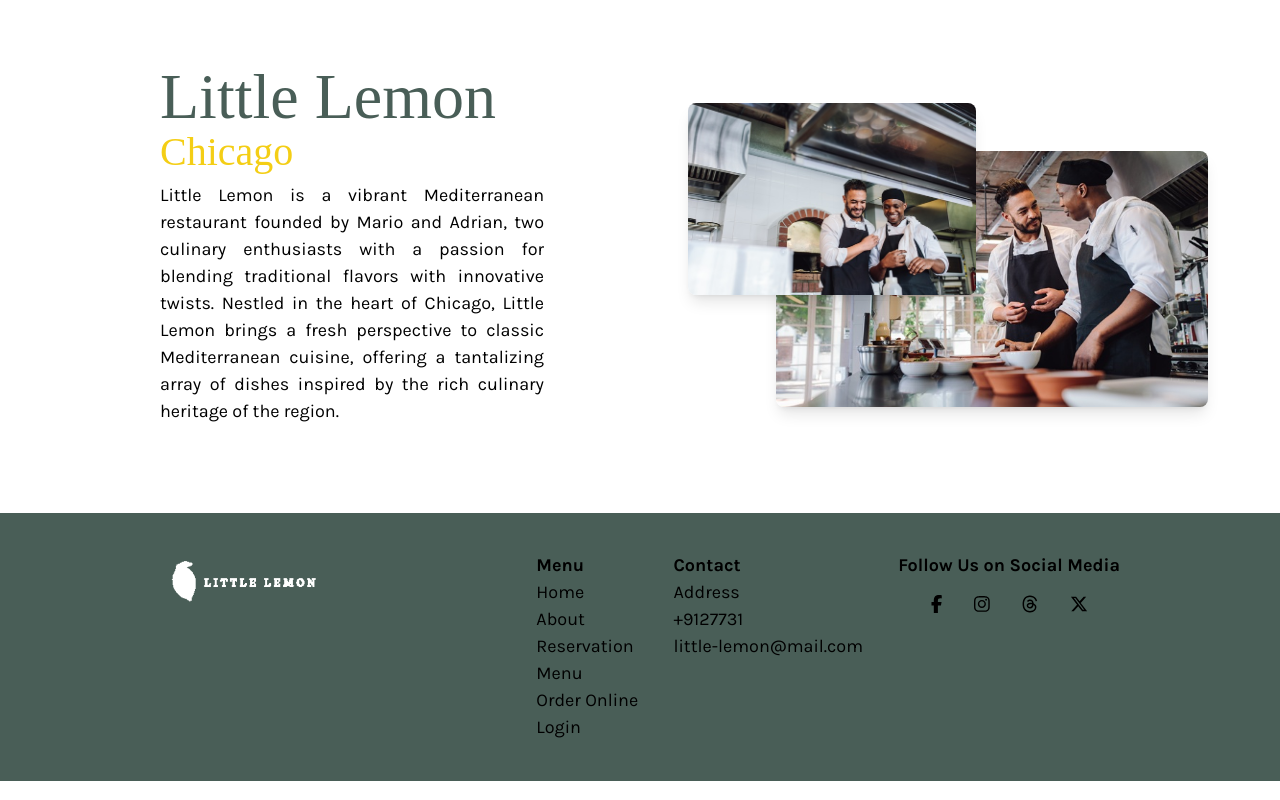
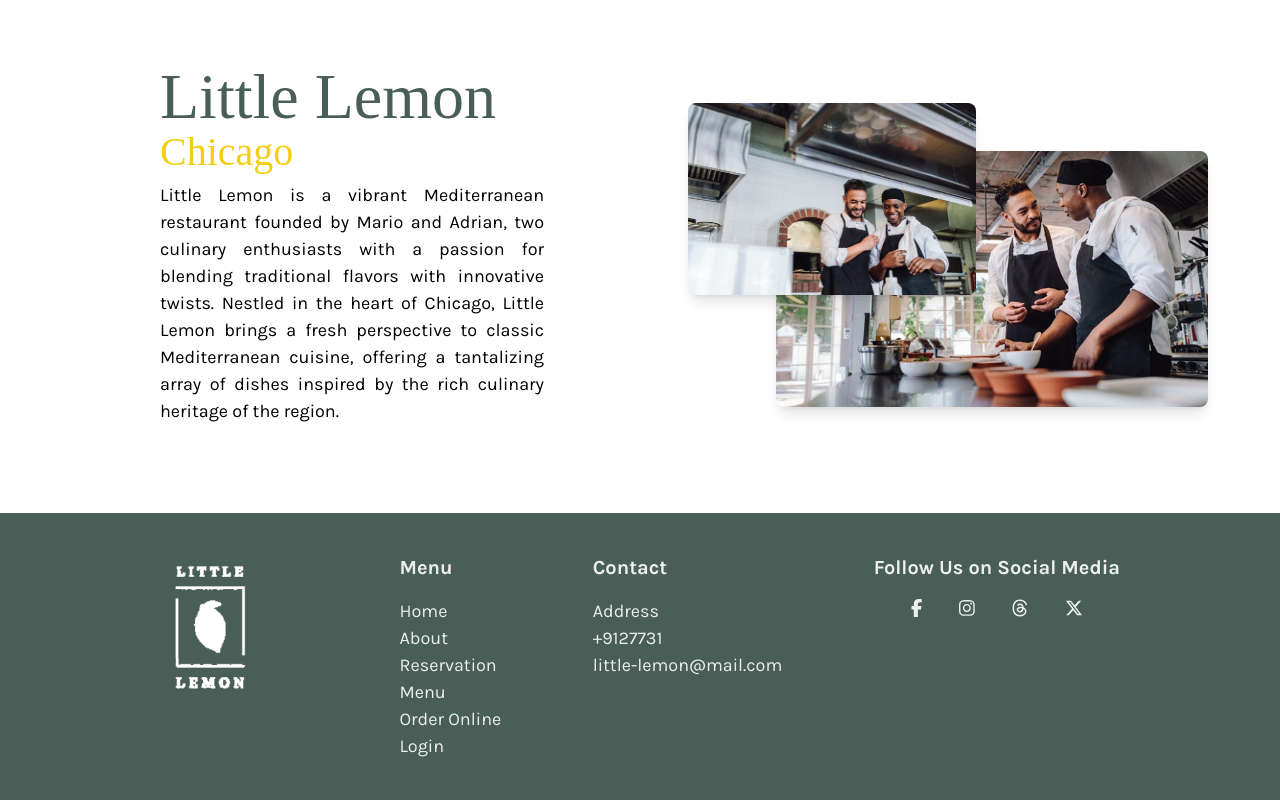
Before and after one commit to rafia-farooq/little-lemon, a React (Create React App) app: page / in a window 1280 px wide. Shown: the part 1992-2792 px from the top of the page. Built offline with nearby package versions, Linux system fonts and the light colour scheme; a web font is replaced by a local one.

Commit message:
added styles to footer and hover color to menu buttons

```diff
--- a/src/Components/Footer.js
+++ b/src/Components/Footer.js
@@ -5,13 +5,13 @@ import { faFacebookF, faInstagram, faThreads, faXTwitter } from '@fortawesome/fr
 
 const Footer = () => {
     return (
-        <footer class="footer py-10 text-center md:text-left">
-          <div class="md:flex md:justify-between w-3/4 my-0 mx-auto">{/*---- wrapper -----*/}
+        <footer className="py-10 text-center md:text-left">
+          <div className="md:flex md:justify-between w-3/4 my-0 mx-auto">{/*---- wrapper -----*/}
             <section>
-              <img src={require('../assets/icons/white-logo.png')} alt="logo" class="w-[50%]"/>
+              <img src={require('../assets/icons/white-green-square-logo.png')} alt="logo" class="w-2/3"/>
             </section>
             <section>
-              <h4>Menu</h4>
+              <h3>Menu</h3>
               <ul>
                 <li>
                   <a href='#'>Home</a>
@@ -34,18 +34,18 @@ const Footer = () => {
               </ul>
             </section>
             <section>
-              <h4>Contact</h4>
+              <h3>Contact</h3>
               <p>Address</p>
               <p>+9127731</p>
               <p>little-lemon@mail.com</p>
             </section>
             <section>
-              <h4 class="text-center">Follow Us on Social Media</h4>
-              <div class="flex justify-evenly my-4">
-                <FontAwesomeIcon icon={faFacebookF}/>
-                <FontAwesomeIcon icon={faInstagram} />
-                <FontAwesomeIcon icon={faThreads} />
-                <FontAwesomeIcon icon={faXTwitter} />
+              <h3 className="text-center">Follow Us on Social Media</h3>
+              <div className="flex justify-evenly my-4">
+                <FontAwesomeIcon icon={faFacebookF} className='icon'/>
+                <FontAwesomeIcon icon={faInstagram} className='icon'/>
+                <FontAwesomeIcon icon={faThreads} className='icon'/>
+                <FontAwesomeIcon icon={faXTwitter} className='icon'/>
               </div>
             </section>
           </div>{/*----end of wrapper-----*/}
--- a/src/Components/Menu.js
+++ b/src/Components/Menu.js
@@ -24,8 +24,8 @@ const Menu = () => {
                 </div>{/*end of wrapper div for name and price*/}
                 <p className='mb-7'>{description}</p>
                 <div className="flex justify-between items-end mt-auto">{/*wrapper div for buttons*/}
-                  <a href="#" className="button-secondary">Order Delivery <FontAwesomeIcon icon={faPersonBiking} /></a>
-                  <a href="#" className="button-secondary">Add to Cart <FontAwesomeIcon icon={faCartPlus} /></a>
+                  <a href="#" className="button-secondary hover:!bg-[#ee9972]">Order Delivery <FontAwesomeIcon icon={faPersonBiking} /></a>
+                  <a href="#" className="button-secondary hover:!bg-[#ee9972]">Add to Cart <FontAwesomeIcon icon={faCartPlus} /></a>
                 </div>{/*wrapper div for buttons*/}
               </div>{/*end of wrapper div for content under the image*/}
 
--- a/src/index.css
+++ b/src/index.css
@@ -115,6 +115,15 @@ nav li:hover {
   color: var(--yellow);
 }
 /* Footer */
-.footer {
+footer {
   background: var(--green);
+  color: var(--white);
 }
+footer h3 {
+  font-weight: bold;
+  margin-bottom: 15px;
+}
+
+footer li:hover, footer .icon:hover {
+  color: var(--peach);
+}
```
Also changed, not shown: src/assets/icons/white-green-square-logo.png (added).
